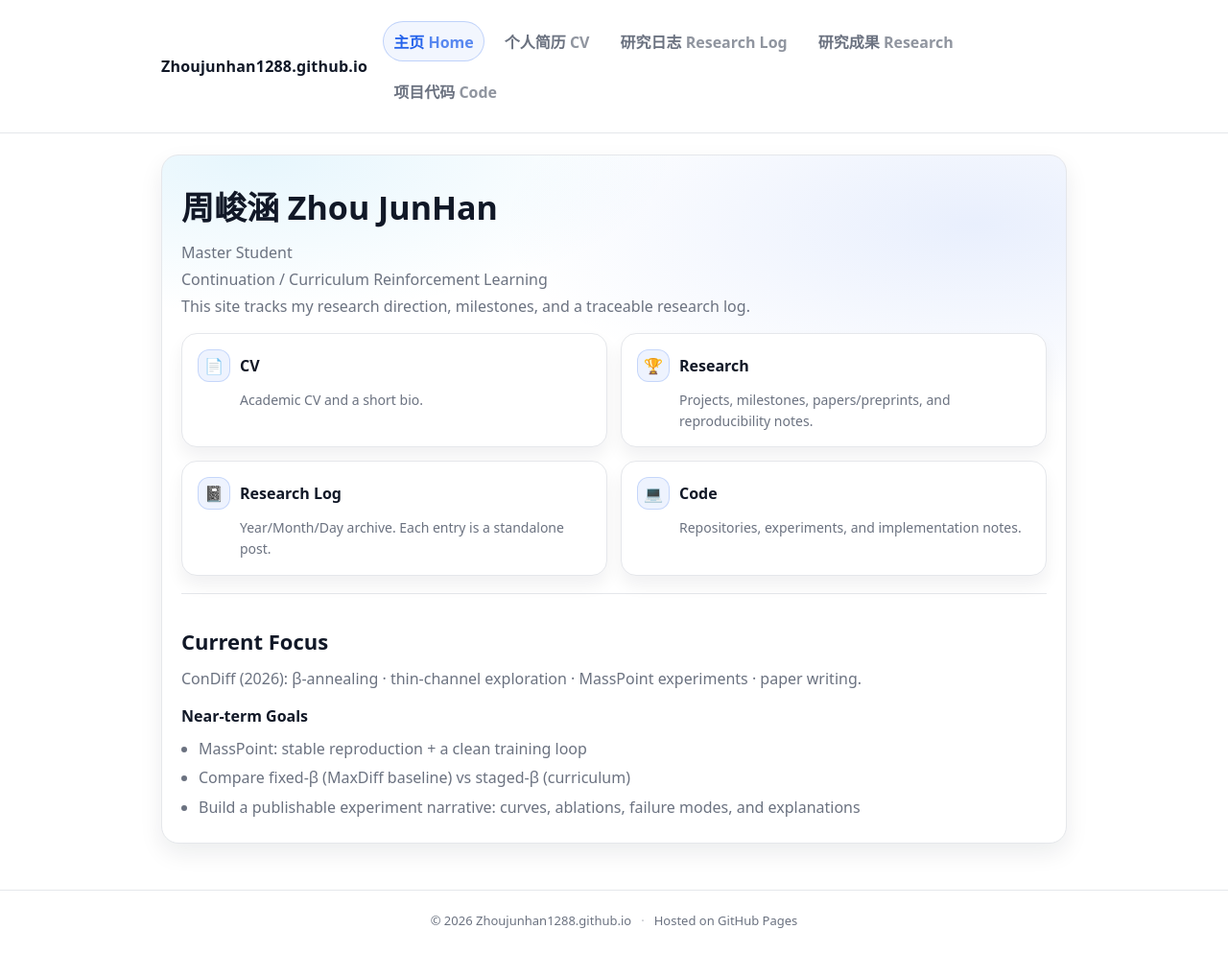
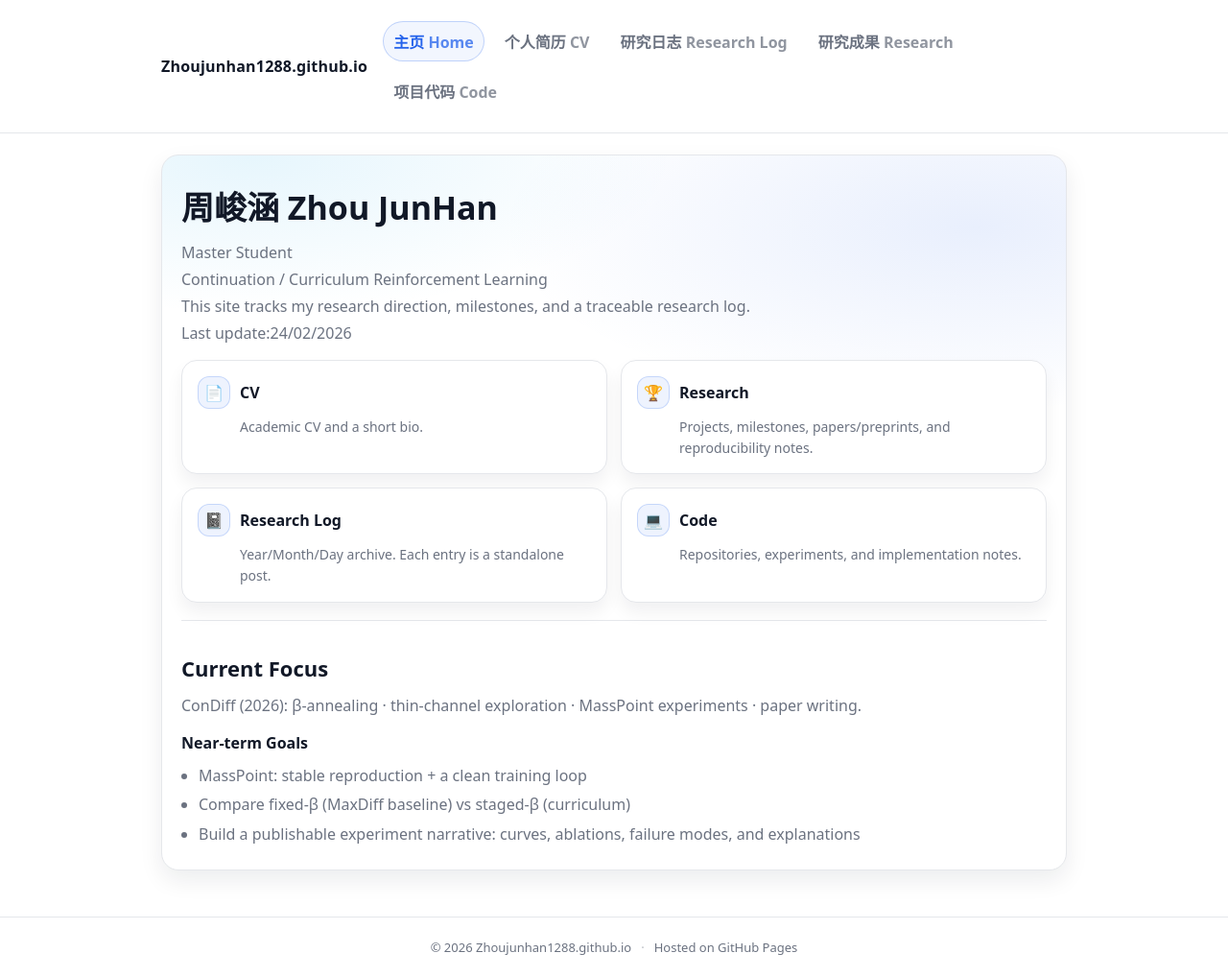
Before and after one commit to Zhoujunhan1288/Zhoujunhan1288.github.io, a Jekyll site: the page built from index.md, in a window 1280 px wide and 1018 px high. Shown: the whole window at 96% size. Built offline with Jekyll 4.4.1, drawn with Linux system fonts in a browser that asks for light colours.

Commit message:
Update index.md

```diff
--- a/index.md
+++ b/index.md
@@ -8,7 +8,8 @@ title: Home
   <p>
     Master Student<br/>
     Continuation / Curriculum Reinforcement Learning<br/>
-    This site tracks my research direction, milestones, and a traceable research log.
+    This site tracks my research direction, milestones, and a traceable research log.<br/>
+    Last update:24/02/2026
   </p>
 
   <div class="grid">
```
